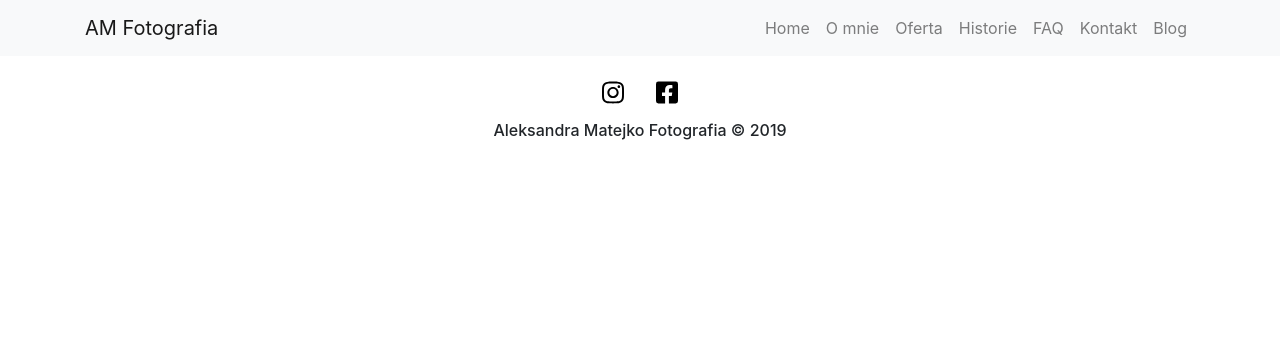
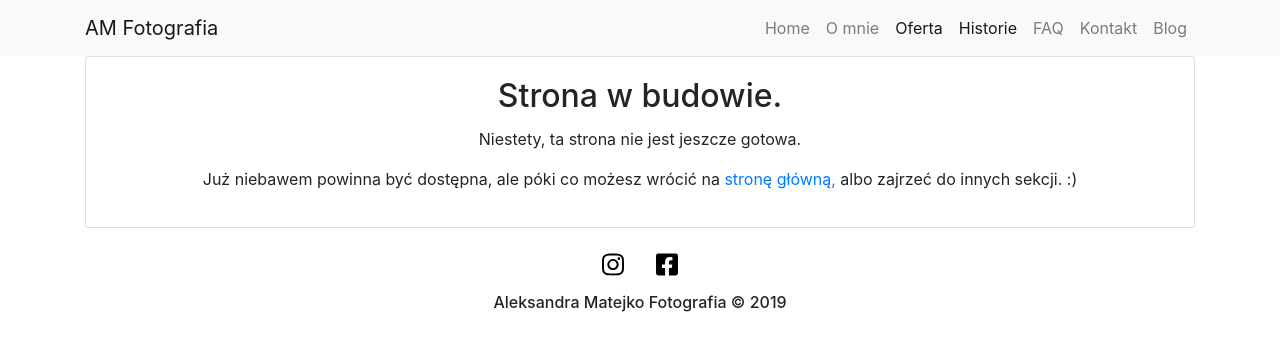
Before and after one commit to MarcinMatejko/foto, an Angular app: page /not-build-page in a window 1280 px wide. Before the commit this address led to /. Shown: the top 350 px of the page. Built offline with nearby package versions, Linux system fonts and the light colour scheme.

Commit message:
dodano sekcję not-fond, oraz strona w budowie

```diff
--- a/src/app/app.module.ts
+++ b/src/app/app.module.ts
@@ -17,6 +17,8 @@ import { FaqComponent } from './components/faq/faq.component';
 import { StoriesComponent } from './components/stories/stories.component';
 import { OfferComponent } from './components/offer/offer.component';
 import { AboutPageComponent } from './components/about-page/about-page.component';
+import { NotFoundComponent } from './components/not-found/not-found.component';
+import { NotBuildPageComponent } from './components/not-build-page/not-build-page.component';
 
 
 @NgModule({
@@ -34,7 +36,9 @@ import { AboutPageComponent } from './components/about-page/about-page.component
     FaqComponent,
     StoriesComponent,
     OfferComponent,
-    AboutPageComponent
+    AboutPageComponent,
+    NotFoundComponent,
+    NotBuildPageComponent
   ],
   imports: [
     BrowserModule,
--- a/src/app/components/faq/faq.component.html
+++ b/src/app/components/faq/faq.component.html
@@ -9,6 +9,11 @@
     </div>
   </div>
 
+  <div class="row">
+    <div class="col-md-4 d-none d-md-block">
+        <img src="../../../assets/img/ola/ola-4.jpg" alt="moje zdjęcie" class="img-fluid">
+    </div>
+    <div class="col-md-8">
     <div class="row">
       <div class="col">
         <div class="accordion" id="accordionExample">
@@ -31,3 +36,5 @@
       </div>
     </div>
 </div>
+</div>
+</div>
--- a/src/app/components/navbar/navbar.component.html
+++ b/src/app/components/navbar/navbar.component.html
@@ -8,8 +8,8 @@
       <div class="navbar-nav ml-auto">
         <a class="nav-item nav-link" routerLink="/" [routerLinkActive]="['active']" [routerLinkActiveOptions]="{exact: true}">Home</a>
         <a class="nav-item nav-link" routerLink="/about-page" [routerLinkActive]="['active']" [routerLinkActiveOptions]="{exact: true}">O mnie</a>
-        <a routerLink="/offer" class="nav-item nav-link" href="#" [routerLinkActive]="['active']" [routerLinkActiveOptions]="{exact: true}">Oferta</a>
-        <a routerLink="/stories" class="nav-item nav-link" href="#" [routerLinkActive]="['active']" [routerLinkActiveOptions]="{exact: true}">Historie</a>
+        <a routerLink="/offer" class="nav-item nav-link" routerLink="/not-build-page" [routerLinkActive]="['active']" [routerLinkActiveOptions]="{exact: true}">Oferta</a>
+        <a routerLink="/stories" class="nav-item nav-link" routerLink="/not-build-page" [routerLinkActive]="['active']" [routerLinkActiveOptions]="{exact: true}">Historie</a>
         <a class="nav-item nav-link" routerLink="/faq" [routerLinkActive]="['active']" [routerLinkActiveOptions]="{exact: true}">FAQ</a>
         <a class="nav-item nav-link" routerLink="/contact" [routerLinkActive]="['active']" [routerLinkActiveOptions]="{exact: true}">Kontakt</a>
         <a class="nav-item nav-link" href="https:/www.whataboutbeinghappy.com" target="_blank" [routerLinkActive]="['active']" [routerLinkActiveOptions]="{exact: true}">Blog</a>
--- /dev/null
+++ b/src/app/components/not-build-page/not-build-page.component.html
@@ -0,0 +1,16 @@
+<div class="container">
+    <div class="card text-center">
+      <div class="card-body">
+        <div class="card-title">
+          <h2>Strona w budowie.</h2>
+        </div>
+        <div class="card-text">
+          <p>Niestety, ta strona nie jest jeszcze gotowa.</p>
+          <p>Już niebawem powinna być dostępna, ale póki co możesz wrócić na
+              <span><a class="btn-link" routerLink="/">stronę główną,</a></span>
+              albo zajrzeć do innych sekcji. :)
+          </p>
+        </div>
+     </div>
+    </div>
+  </div>
--- /dev/null
+++ b/src/app/components/not-build-page/not-build-page.component.ts
@@ -0,0 +1,15 @@
+import { Component, OnInit } from '@angular/core';
+
+@Component({
+  selector: 'app-not-build-page',
+  templateUrl: './not-build-page.component.html',
+  styleUrls: ['./not-build-page.component.css']
+})
+export class NotBuildPageComponent implements OnInit {
+
+  constructor() { }
+
+  ngOnInit() {
+  }
+
+}
--- /dev/null
+++ b/src/app/components/not-found/not-found.component.html
@@ -0,0 +1,15 @@
+<div class="container">
+  <div class="card text-center">
+    <div class="card-body">
+      <div class="card-title">
+        <h2>Niestety ta strona nie istnieje.</h2>
+      </div>
+      <div class="card-text">
+        <p>Spróbuj jescze raz wpisać adres strony.</p>
+        <p>Albo wróc na
+            <span><a class="btn-link" routerLink="/">Stronę główną.</a></span>
+        </p>
+      </div>
+   </div>
+  </div>
+</div>
--- /dev/null
+++ b/src/app/components/not-found/not-found.component.ts
@@ -0,0 +1,15 @@
+import { Component, OnInit } from '@angular/core';
+
+@Component({
+  selector: 'app-not-found',
+  templateUrl: './not-found.component.html',
+  styleUrls: ['./not-found.component.css']
+})
+export class NotFoundComponent implements OnInit {
+
+  constructor() { }
+
+  ngOnInit() {
+  }
+
+}
```
Also changed, not shown: src/app/app-routing.module.ts (+6 -1 lines), src/app/components/not-build-page/not-build-page.component.css (added), src/app/components/not-found/not-found.component.css (added), 2 other files (tests, documents, lock files or other folders). Lines whose indentation alone changed are shown as unchanged.
